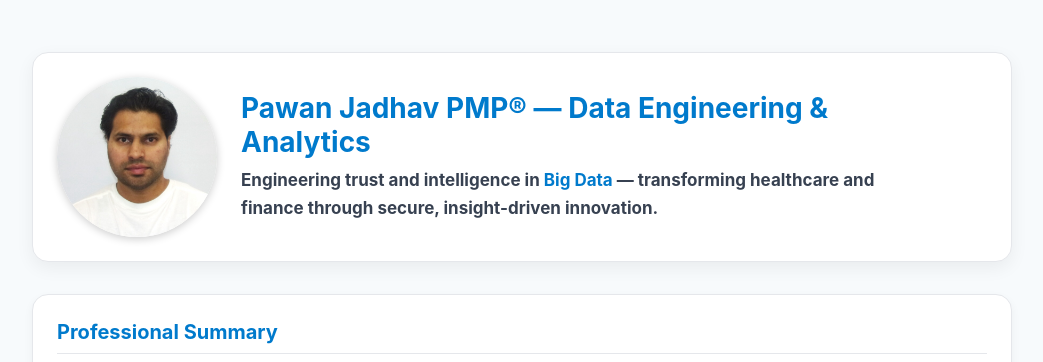
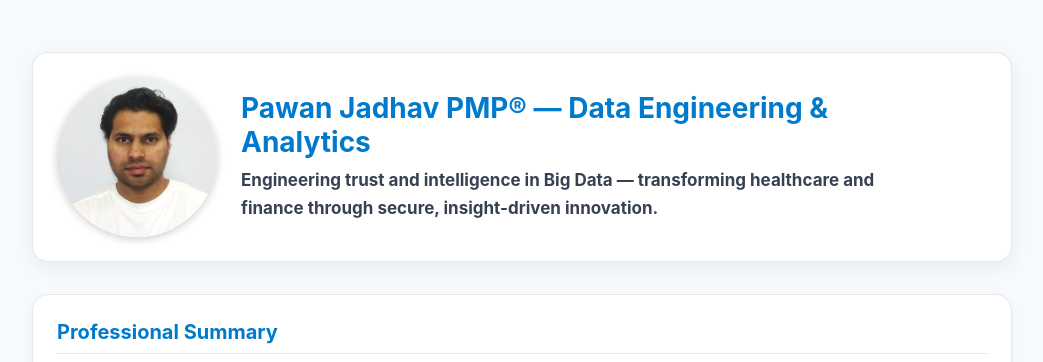
Before and after one commit to PawanJadhav7/PawanJadhav.github.io, a Jekyll site: the page built from index.md, in a window 1280 px wide. Shown: the top 362 px of the page, without its empty margins (118-1161 px from the left). Built offline with Jekyll 4.4.1, drawn with Linux system fonts in a browser that asks for light colours.

Commit message:
Update index.md

```diff
--- a/index.md
+++ b/index.md
@@ -14,7 +14,7 @@ layout: default
     <h1 style="color:#007ACC;margin:0 0 8px;font-size:28px;line-height:1.2;">Pawan Jadhav PMP® — Data Engineering & Analytics</h1>
     <p style="margin:0;font-size:17px;line-height:1.6;color:#374151;">
       <strong>
-        Engineering trust and intelligence in <span style="color:#007ACC;">Big Data</span> — transforming healthcare and finance through secure, insight-driven innovation.
+        Engineering trust and intelligence in Big Data — transforming healthcare and finance through secure, insight-driven innovation.
       </strong>
     </p>
   </div>
```
